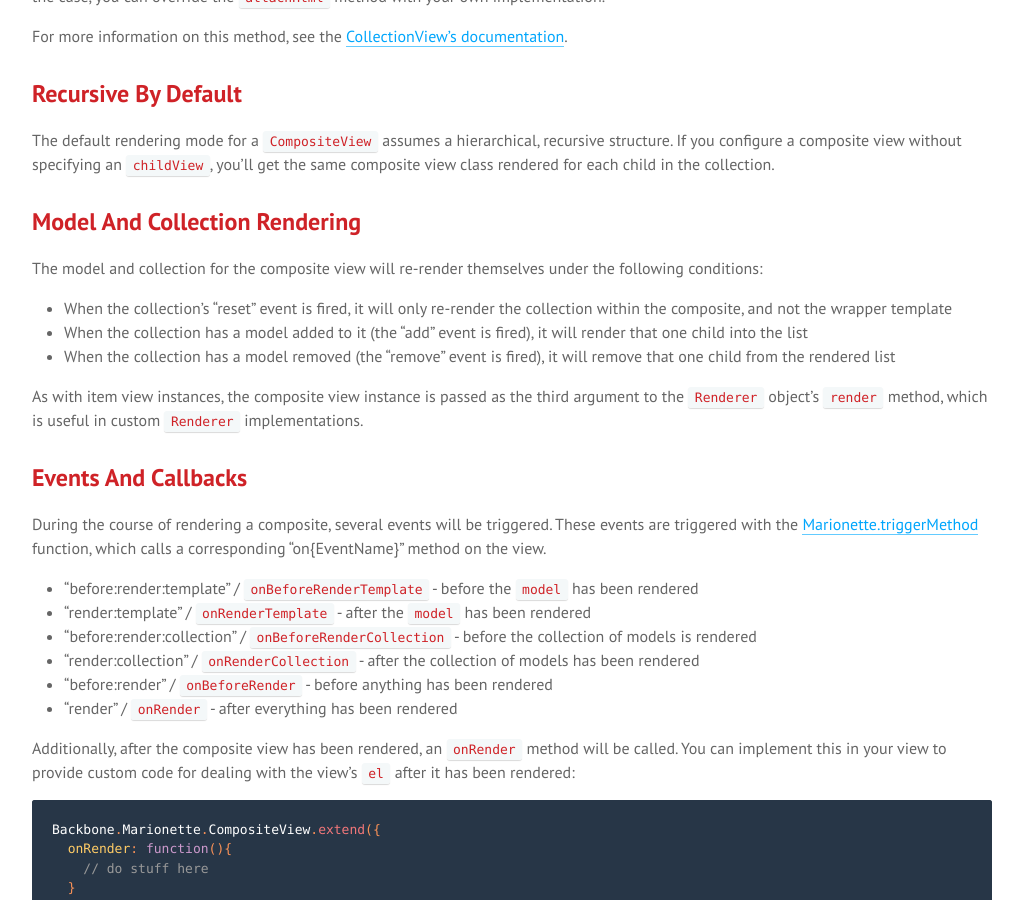
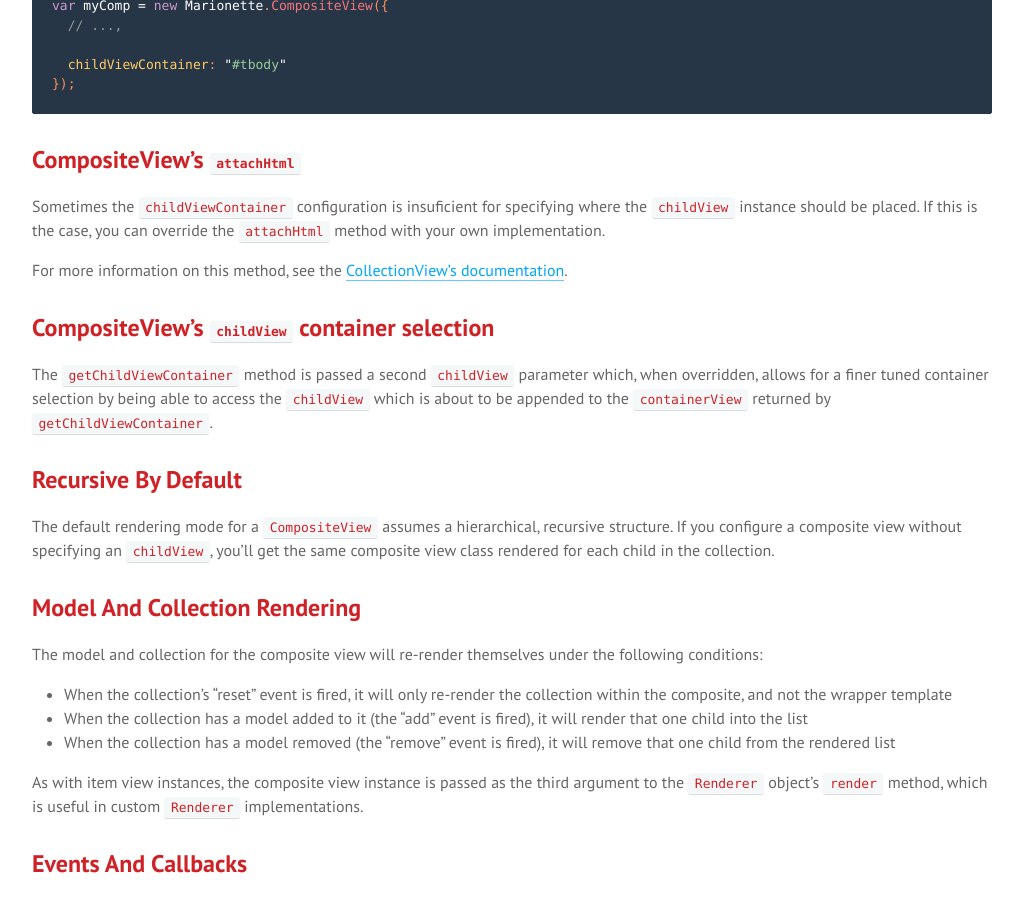
Before and after one commit to sadcitizen/marionettejs.ru, a Jekyll site: the page built from _posts/2014-03-10-compositeview.md, in a window 1280 px wide and 900 px high, scrolled down 3756 px. Shown: the whole window, without its empty margins (128-1151 px from the left). Built offline with Jekyll 4.4.1, drawn with Linux system fonts in a browser that asks for light colours; some web fonts are replaced; Markdown is read by kramdown in place of the engine named in the settings; some of the changed text lies outside the part shown.

Commit message:
update ru/CompositeView to v2.3.0

````diff
--- a/_includes/translation/ru/marionette.compositeview.md
+++ b/_includes/translation/ru/marionette.compositeview.md
@@ -58,6 +58,19 @@
 new MyComp({
   template: "#some-template"
 });
+```
+
+The `collection` option is not passed to the template context by
+default. If your `template` needs access to the collection, you'll
+need to pass it via `templateHelpers`:
+
+```js
+new MyComp({
+  template: "#some-template",
+  templateHelpers: function() {
+    return { items: this.collection.toJSON() };
+  }
+})
 ```
 
 ## CompositeView's `childView`
@@ -179,6 +192,9 @@
 
 For more information on this method, see the [CollectionView's documentation](https://github.com/marionettejs/backbone.marionette/blob/master/docs/marionette.collectionview.md).
 
+## CompositeView's `childView` container selection
+
+The `getChildViewContainer` method is passed a second `childView` parameter which, when overridden, allows for a finer tuned container selection by being able to access the `childView` which is about to be appended to the `containerView` returned by `getChildViewContainer`.
 
 ## Recursive By Default
 
@@ -256,4 +272,4 @@
 });
 ```
 
-For more information, see the [Marionette.View](./marionette.view.md) documentation.
+For more information, see the [Marionette.View](../view/) documentation.
````
